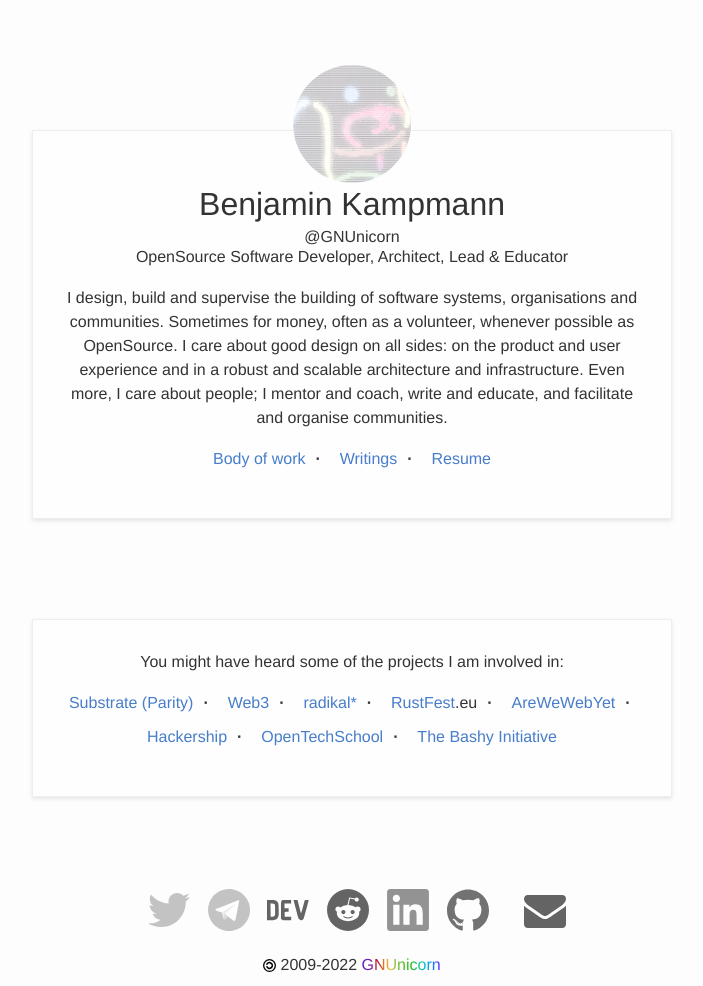
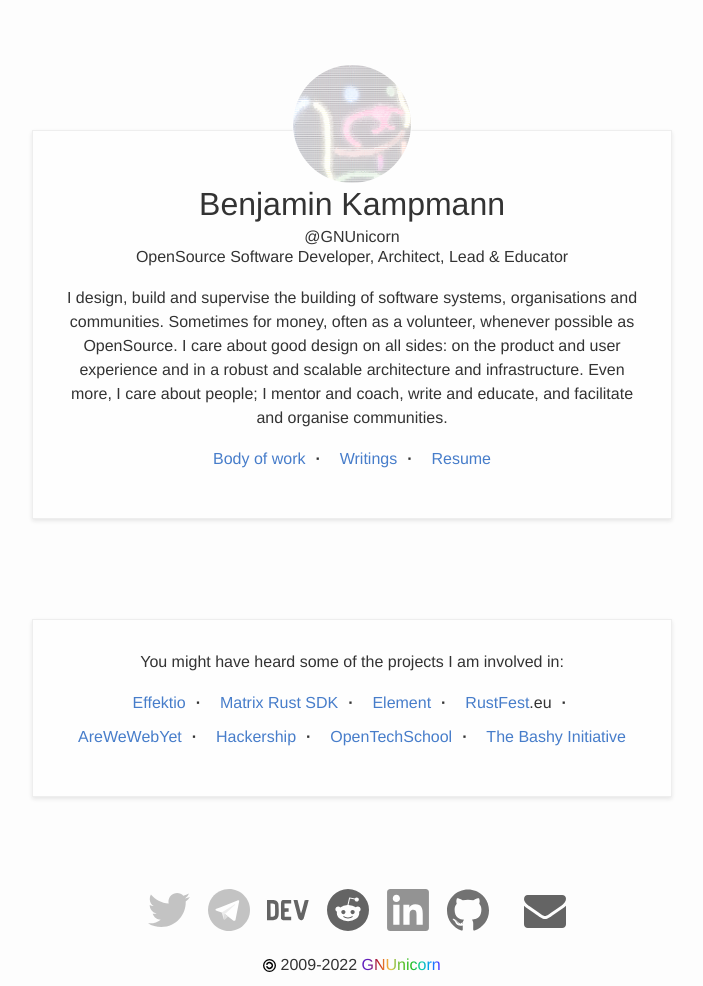
Before and after one commit to gnunicorn/gnunicorn.org, a Jekyll site: the page built from index.html, in a window 1280 px wide. Shown: the whole page, without its empty margins (288-991 px from the left). Built offline with Jekyll 4.4.1, drawn with Linux system fonts in a browser that asks for light colours.

Commit message:
Update projects

```diff
--- a/index.html
+++ b/index.html
@@ -21,9 +21,9 @@
 
   <p>
     <ul>
-      <li><a href="https://www.parity.io/">Substrate (Parity)</a></li>
-      <li><a href="https://web3.foundation/">Web3</a></li>
-      <li><a href="https://radikal.jetzt/">radikal*</a></li>
+      <li><a href="https://effektio.org/">Effektio</a></li>
+      <li><a href="https://github.com/matrix-org/matrix-rust-sdk/">Matrix Rust SDK</a></li>
+      <li><a href="https://element.io/">Element</a></li>
       <li><a href="https://www.rustfest.eu/">RustFest</a>.eu</li>
       <li><a href="https://www.arewewebyet.org">AreWeWebYet</a></li>
       <li><a href="https://www.hackership.org">Hackership</a></li>
```
